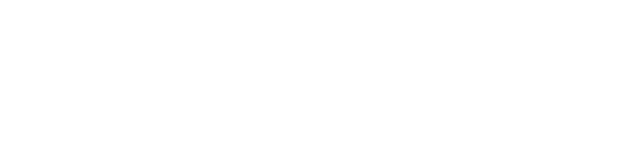
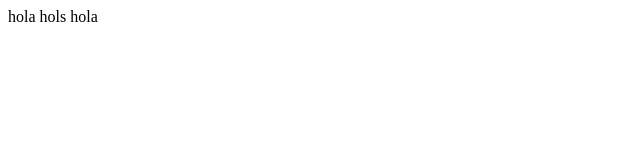
Before and after one commit to maximodemichelis/progra-web-2da, a plain HTML site: page index.html in a window 1280 px wide. Shown: the whole page, without its empty margins (0-640 px from the left). Drawn offline with Linux system fonts and the light colour scheme.

Commit message:
Update index.html

```diff
--- a/index.html
+++ b/index.html
@@ -7,6 +7,6 @@
     <title>Document</title>
 </head>
 <body>
-
+    hola hols hola
 </body>
 </html>
```
